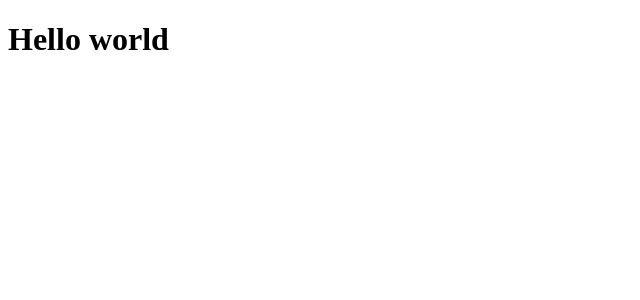
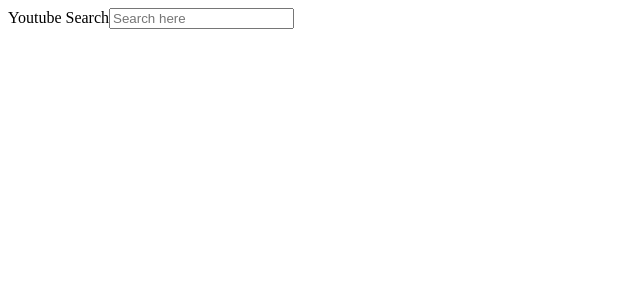
Before and after one commit to SamroodAli/my-youtube, a React (Create React App) app: page / in a window 1280 px wide. Shown: the top 300 px of the page, without its empty margins (0-640 px from the left). Built offline with nearby package versions, Linux system fonts and the light colour scheme.

Commit message:
StaticComponents:Pass in onSearchSubmit to SearchBar which consoles search Term

```diff
--- a/src/components/App.js
+++ /dev/null
@@ -1,11 +0,0 @@
-import React from 'react';
-
-
-class App extends React.Component {
-  render(){
-    return <h1>Hello world</h1>
-  }
-}
-
-
-export default App
--- /dev/null
+++ b/src/components/App.jsx
@@ -0,0 +1,18 @@
+import React from "react";
+import SearchBar from "./SearchBar";
+
+class App extends React.Component {
+  onSearchSubmit = (term) => {
+    console.log(term);
+  };
+
+  render() {
+    return (
+      <>
+        <SearchBar onSubmit={this.onSearchSubmit} />
+      </>
+    );
+  }
+}
+
+export default App;
```
Also changed, not shown: src/index.js (+4 -4 lines), src/components/SearchBar.jsx (renamed from src/components/SearchBar.js), 1 other file (tests, documents, lock files or other folders).
